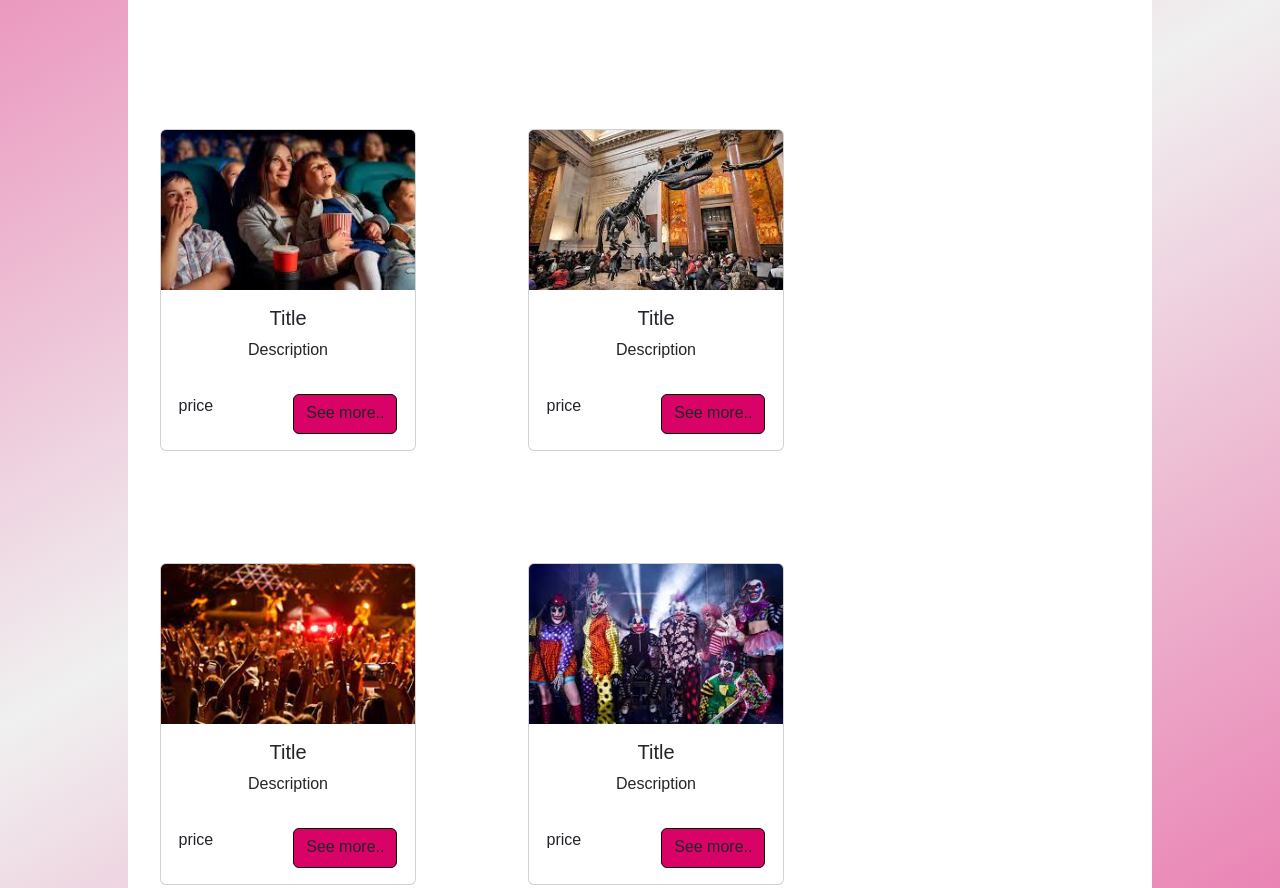
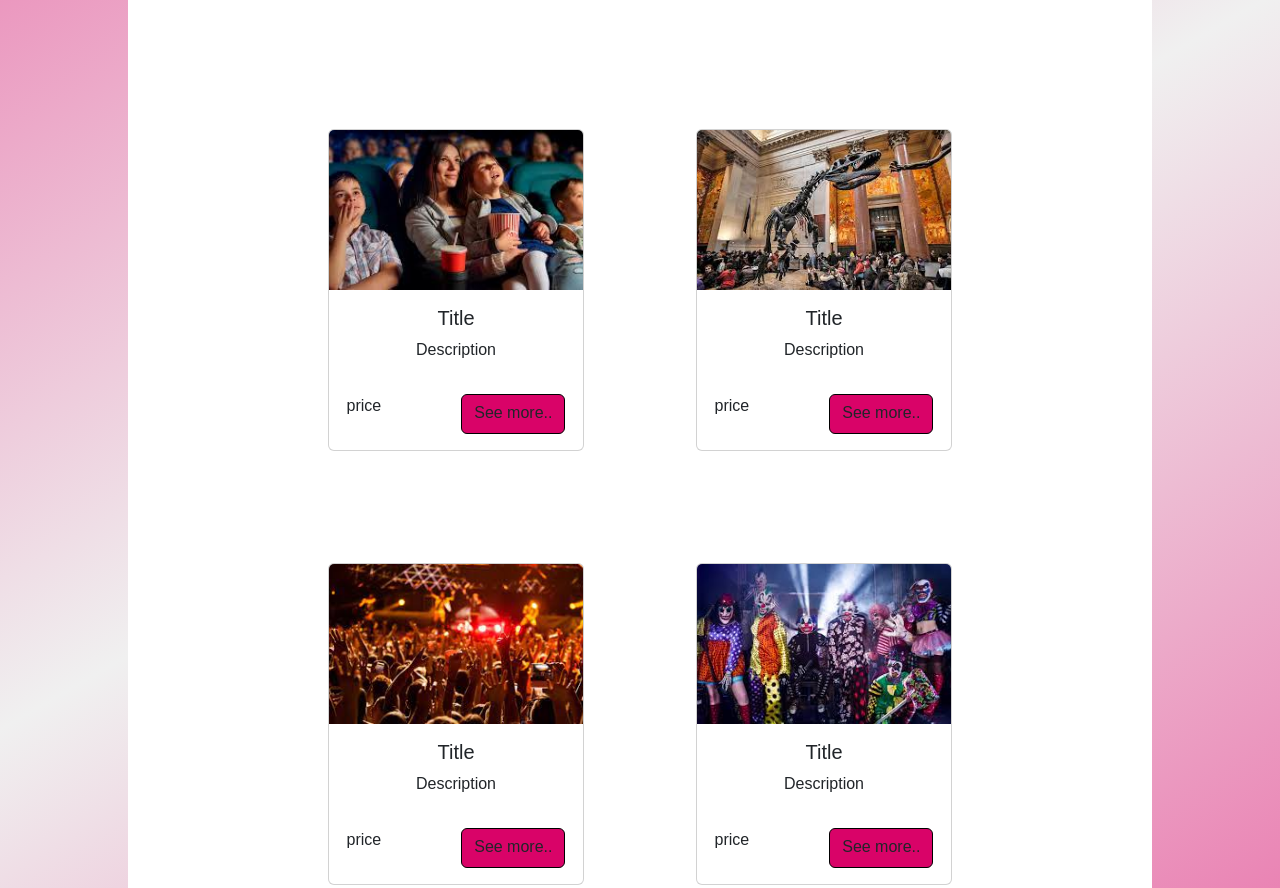
Before and after one commit to Lautaacode/Amazing_Events_Blanco, a plain HTML site: page past_events.html in a window 1280 px wide. Shown: the part 400-1288 px from the top of the page. Drawn offline with nearby package versions, Linux system fonts and the light colour scheme.

Commit message:
detalles css

```diff
--- a/styles/style.css
+++ b/styles/style.css
@@ -245,7 +245,7 @@ footer {
     .cards {
         display: flex;
         flex-direction: row;
-        justify-content: start;
+        justify-content: center;
         flex-wrap: wrap;
         gap: 7rem;
         margin: 10rem 2rem;
```
Also changed, not shown: index.html (+1 -38 lines), past_events.html (+0 -37 lines), upcoming_events.html (+0 -37 lines).
